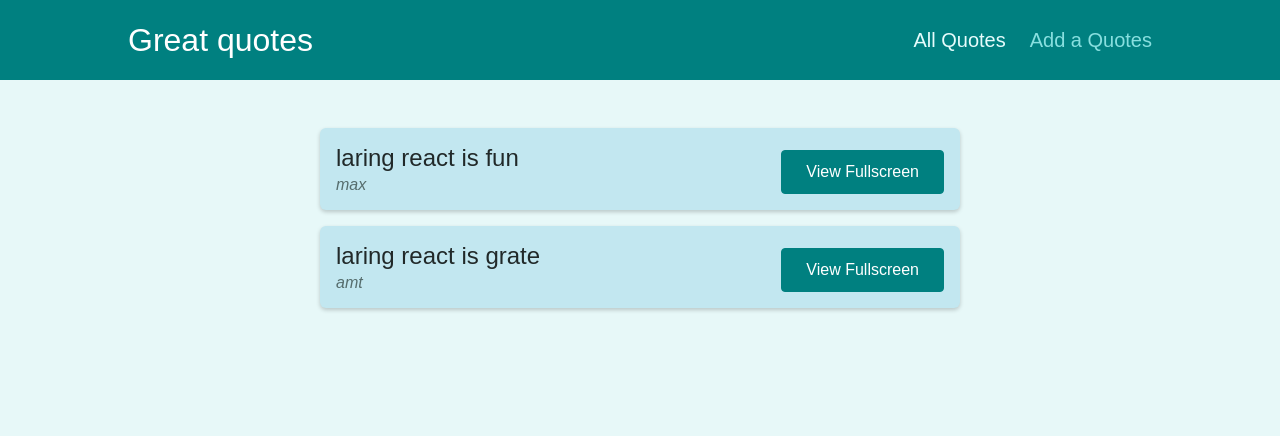
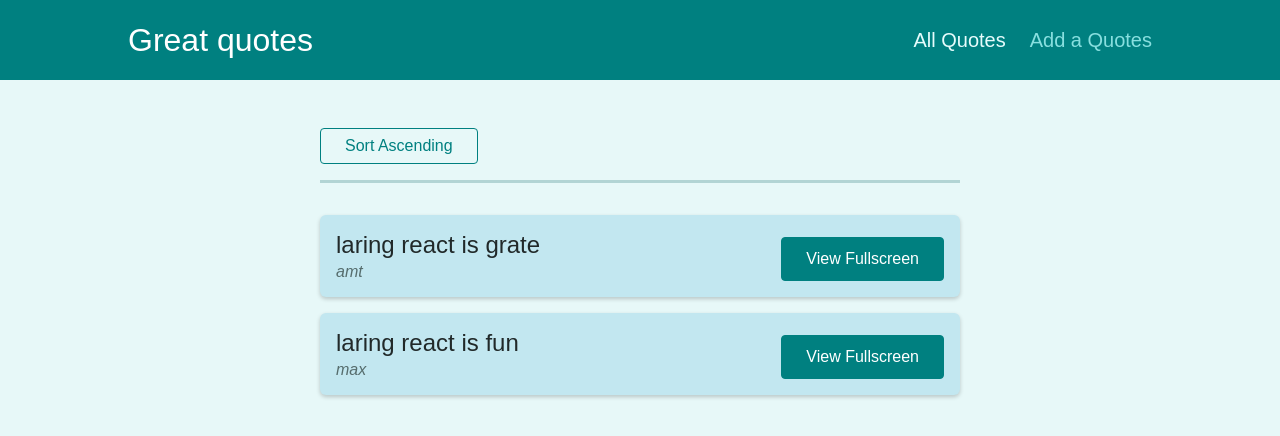
Before and after one commit to Amr-mohsen64/react_routing_qoutes_app, a React (Create React App) app: page /quotes in a window 1280 px wide. Shown: the top 436 px of the page. Built offline with nearby package versions, Linux system fonts and the light colour scheme.

Commit message:
Added sorting according to query strings

```diff
--- a/src/components/quotes/QuoteList.js
+++ b/src/components/quotes/QuoteList.js
@@ -1,13 +1,40 @@
 import { Fragment } from 'react';
-
+import { useHistory, useLocation } from 'react-router-dom';
 import QuoteItem from './QuoteItem';
 import classes from './QuoteList.module.css';
 
+
+const sortQuotes = (quotes, ascending) => {
+  return quotes.sort((quoteA, quoteB) => {
+    if (ascending) {
+      return quoteA.id > quoteB.id ? 1 : -1;
+    } else {
+      return quoteA.id < quoteB.id ? 1 : -1;
+    }
+  });
+};
+
 const QuoteList = (props) => {
+
+  const history = useHistory()
+  const location = useLocation()
+
+  const queryParams = new URLSearchParams(location.search)
+  const isSortingAscending = queryParams.get('sort') === 'asc';
+
+  const sortedQuotes = sortQuotes(props.quotes, isSortingAscending)
+
+  const changeSortingHandler = () => {
+    history.push(`/quotes?sort=${isSortingAscending ? 'desc' : 'asc'}`)
+  }
+
   return (
     <Fragment>
+      <div className={classes.sorting}>
+        <button onClick={changeSortingHandler}>Sort {isSortingAscending ? 'Descinding' : 'Ascending'}</button>
+      </div>
       <ul className={classes.list}>
-        {props.quotes.map((quote) => (
+        {sortedQuotes.map((quote) => (
           <QuoteItem
             key={quote.id}
             id={quote.id}
```
Also changed, not shown: 1 other file (tests, documents, lock files or other folders).
